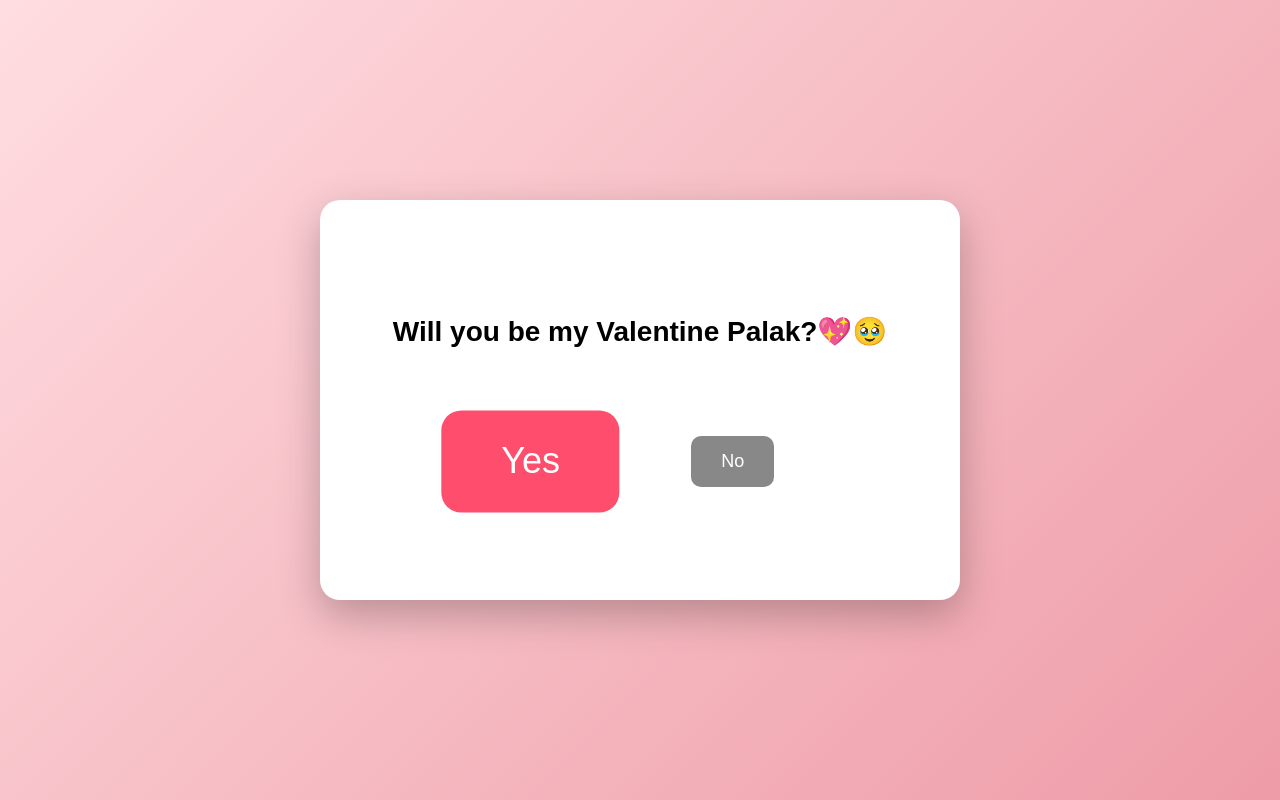
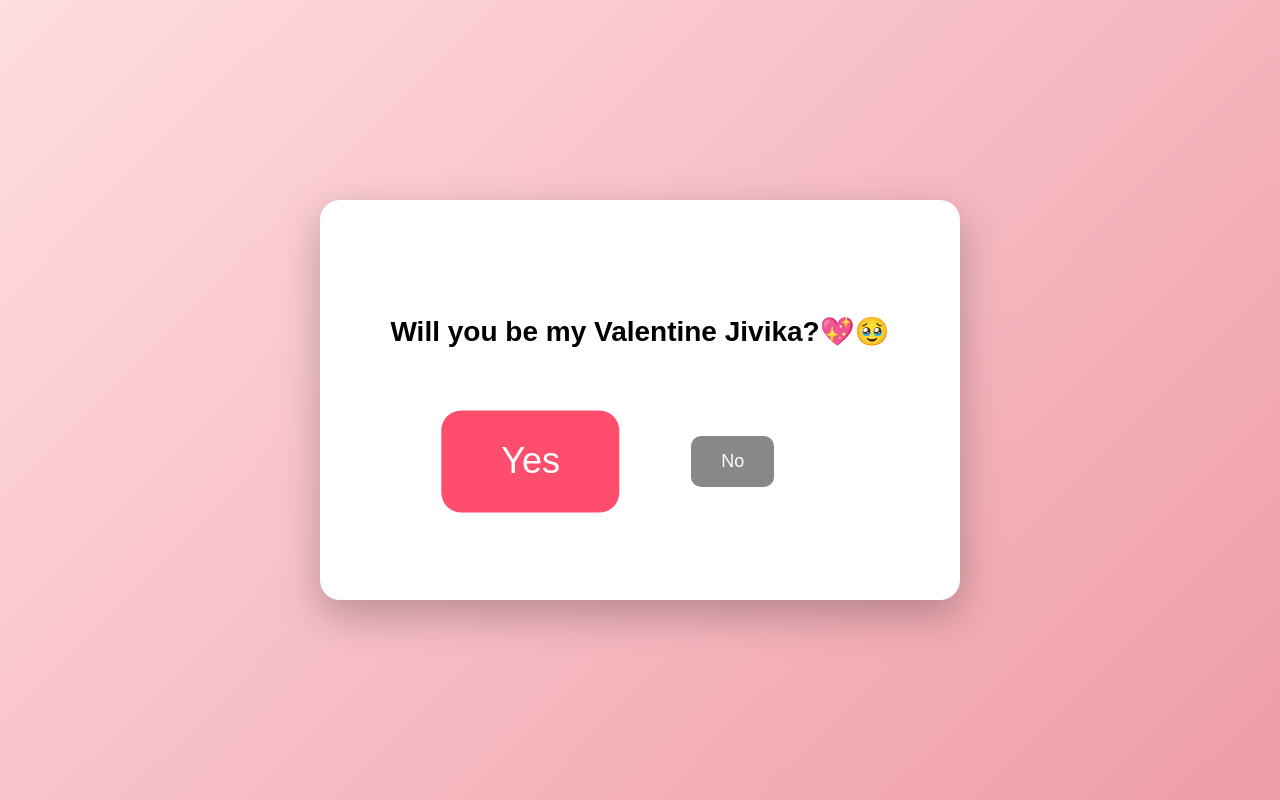
Before and after one commit to Vaibhavkumar5158/valentine-app, a plain HTML site: page index.html in a window 1280 px wide. Drawn offline with Linux system fonts and the light colour scheme.

Commit message:
Update Valentine message for Jivikafix

```diff
--- a/index.html
+++ b/index.html
@@ -103,7 +103,7 @@ button {
 <body>
 
 <div class="box" id="box">
-    <h2 id="question">Will you be my Valentine Palak?💖🥹</h2>
+    <h2 id="question">Will you be my Valentine Jivika?💖🥹</h2>
     <div class="buttons">
         <button id="yesBtn">Yes</button>
         <button id="noBtn">No</button>
```
